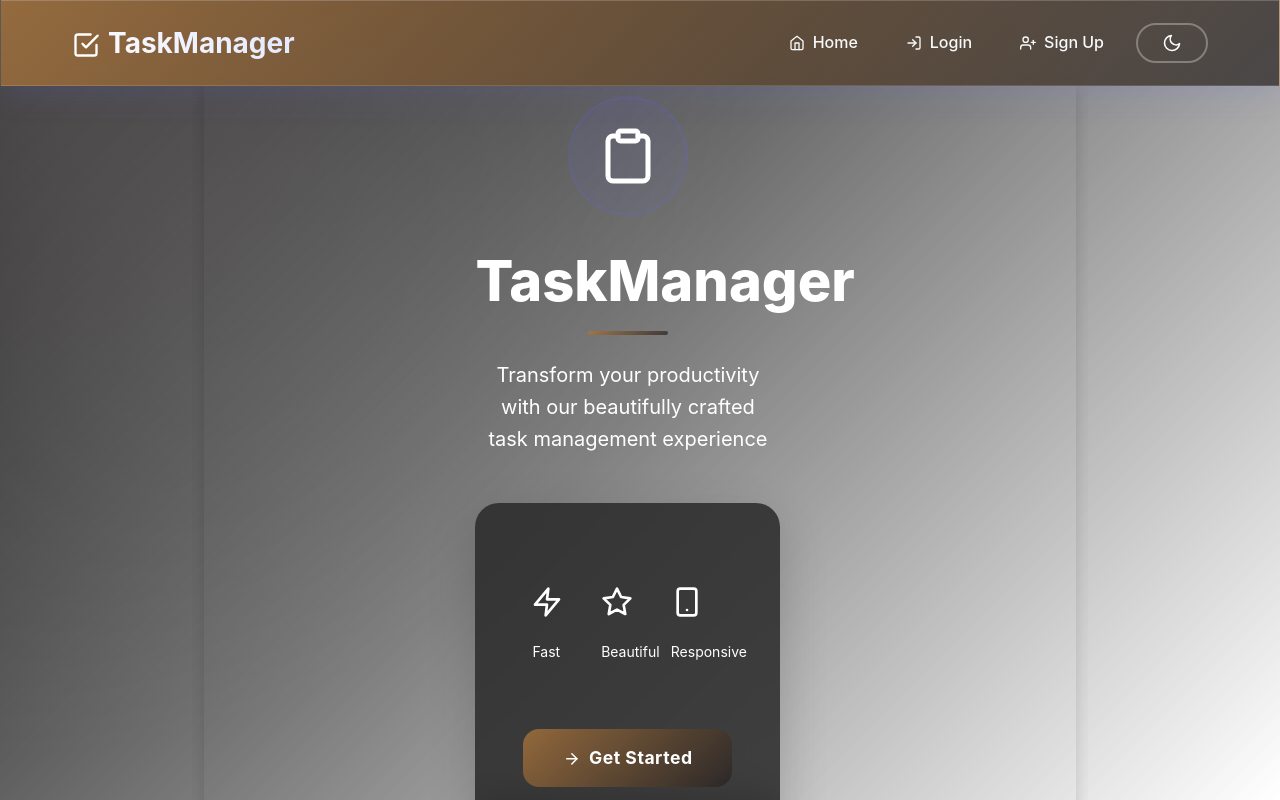
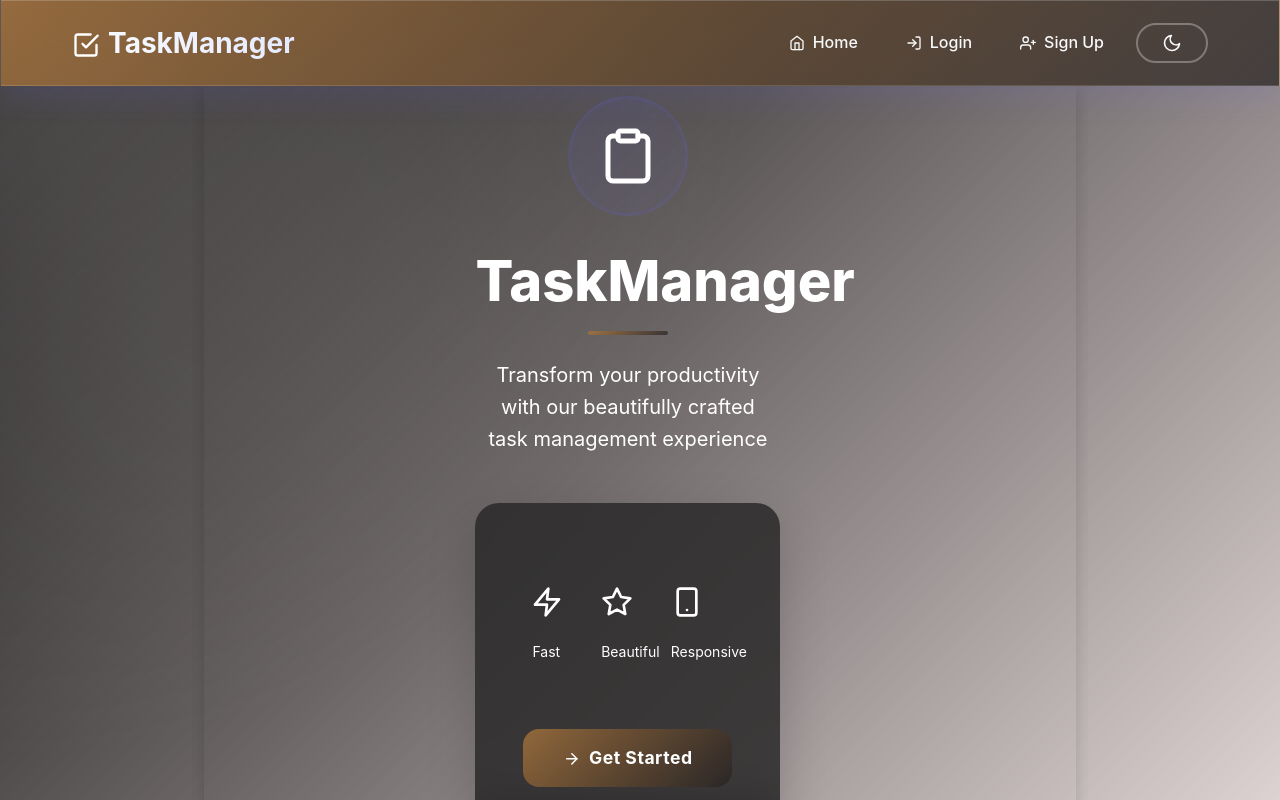
Before and after one commit to MUHAMMEDAJMAL00/task-manager-web, a React (Vite) app: page / in a window 1280 px wide. Shown: the top 800 px of the page. Built offline with nearby package versions, Linux system fonts and the light colour scheme.

Commit message:
Cleaned code and completed

```diff
--- a/src/components/TaskOverview.jsx
+++ b/src/components/TaskOverview.jsx
@@ -1,4 +1,5 @@
 import { useOutletContext } from 'react-router-dom';
+import { FiCheck, FiClock } from 'react-icons/fi';
 
 function TaskOverview() {
   const { task } = useOutletContext();
@@ -10,12 +11,12 @@ function TaskOverview() {
       <p>Task ID: {task.id}</p>
       {task.completed && (
         <div className="alert alert-success" role="alert">
-          🎉 Congratulations! This task has been completed.
+          <FiCheck className="me-2" /> Congratulations! This task has been completed.
         </div>
       )}
       {!task.completed && (
         <div className="alert alert-info" role="alert">
-          ⏳ This task is still pending. Don't forget to mark it as completed when done!
+          <FiClock className="me-2" /> This task is still pending. Don't forget to mark it as completed when done!
         </div>
       )}
     </div>
--- a/src/styles/App.scss
+++ b/src/styles/App.scss
@@ -36,7 +36,7 @@ body {
 body {
   background:
     radial-gradient(circle at top left, #dcd4d455, transparent 50%),
-    linear-gradient(135deg, #000000 0%, #ffffff91 100%);
+    linear-gradient(135deg, #000000 0%, #c4b0b091 100%);
   background-attachment: fixed;
   background-size: cover;
   min-height: 100vh;
```
Also changed, not shown: src/components/Layout.jsx (+4 -4 lines), src/hooks/useAuth.js (+19 -18 lines).
